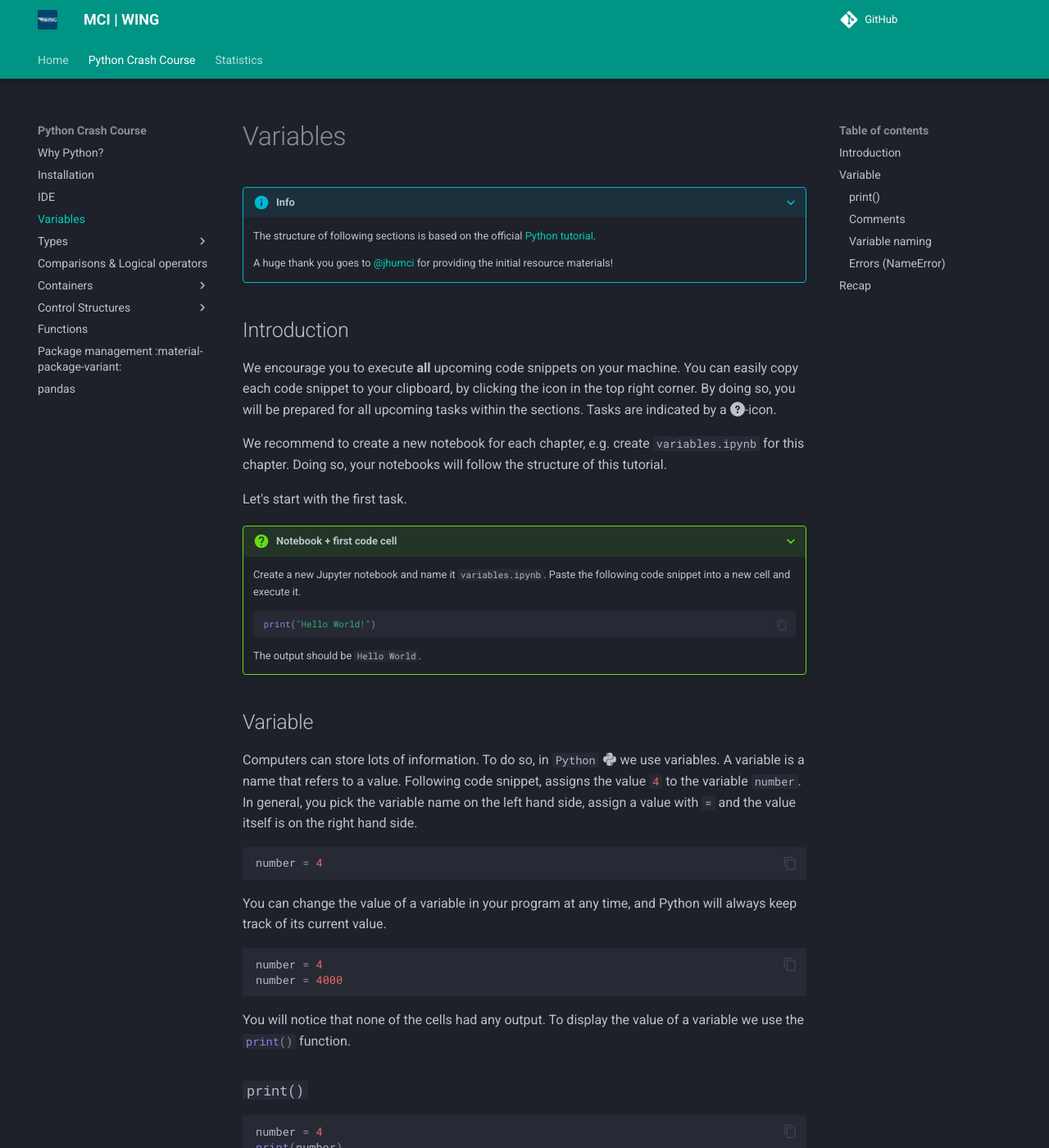
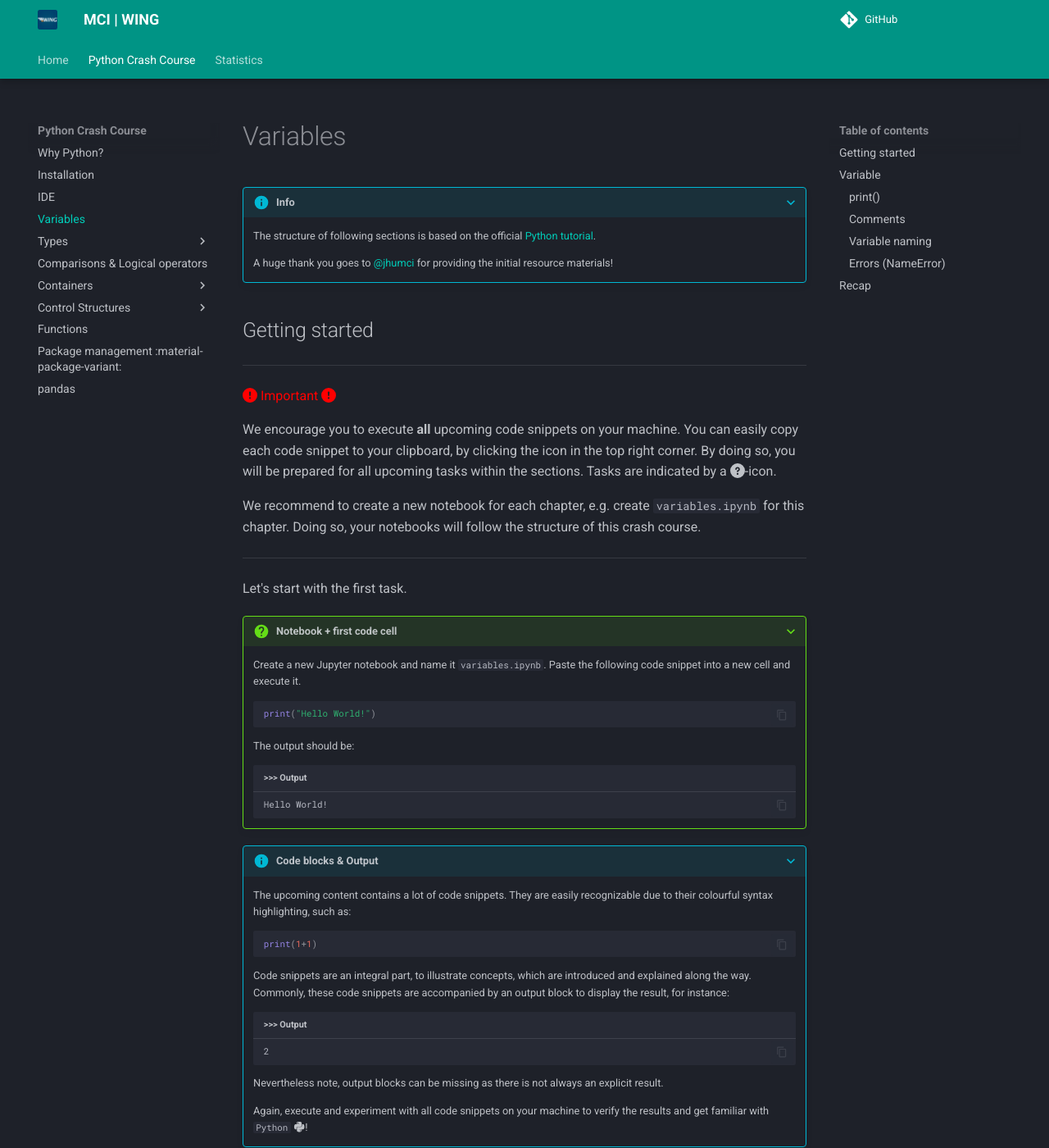
Before and after one commit to mciwing/mciwing.github.io, an MkDocs documentation site: the page built from docs/python/variables.md, in a window 1280 px wide and 1400 px high. Shown: the whole window at 82% size. Built offline with MkDocs 1.6.1 and Material for MkDocs 9.7.7, drawn with Linux system fonts in a browser that asks for light colours; comment, search, counter and statistics services are not loaded.

Commit message:
docs: remark on code snippets & output (Python Crash Course) #17

````diff
--- a/docs/python/variables.md
+++ b/docs/python/variables.md
@@ -8,7 +8,15 @@
     A huge thank you goes to [@jhumci](https://github.com/jhumci) for providing
     the initial resource materials!
 
-## Introduction
+## Getting started
+
+---
+
+<span style="color: red;">
+  :fontawesome-solid-circle-exclamation:
+  Important
+  :fontawesome-solid-circle-exclamation:
+</span>
 
 We encourage you to execute **all** upcoming code snippets on your machine.
 You can easily copy each code snippet to your clipboard, by clicking the icon
@@ -18,7 +26,9 @@ tasks within the sections. Tasks are indicated by a
 
 We recommend to create a new notebook for each chapter, e.g. create
 `variables.ipynb` for this chapter. Doing so, your notebooks will follow
-the structure of this tutorial.
+the structure of this crash course.
+
+---
 
 Let's start with the first task.
 
@@ -31,7 +41,35 @@ Let's start with the first task.
     print("Hello World!")
     ```
 
-    The output should be `Hello World`.
+    The output should be:
+
+    ```title=">>> Output"
+    Hello World!
+    ```
+
+???+ info "Code blocks & Output"
+
+    The upcoming content contains a lot of code snippets. They are easily
+    recognizable due to their colourful syntax highlighting, such as:
+
+    ```py
+    print(1+1)
+    ```
+
+    Code snippets are an integral part, to illustrate concepts, which are
+    introduced and explained along the way. Commonly, these code snippets are
+    accompanied by an output block to display the result, for instance:
+
+    ```title=">>> Output"
+    2
+    ```
+
+    Nevertheless note, output blocks can be missing as there is not always
+    an explicit result.
+
+    Again, execute and experiment with all code snippets on your machine to
+    verify the results and get familiar with `Python`
+    :fontawesome-brands-python:!
 
 ## Variable
 
````
